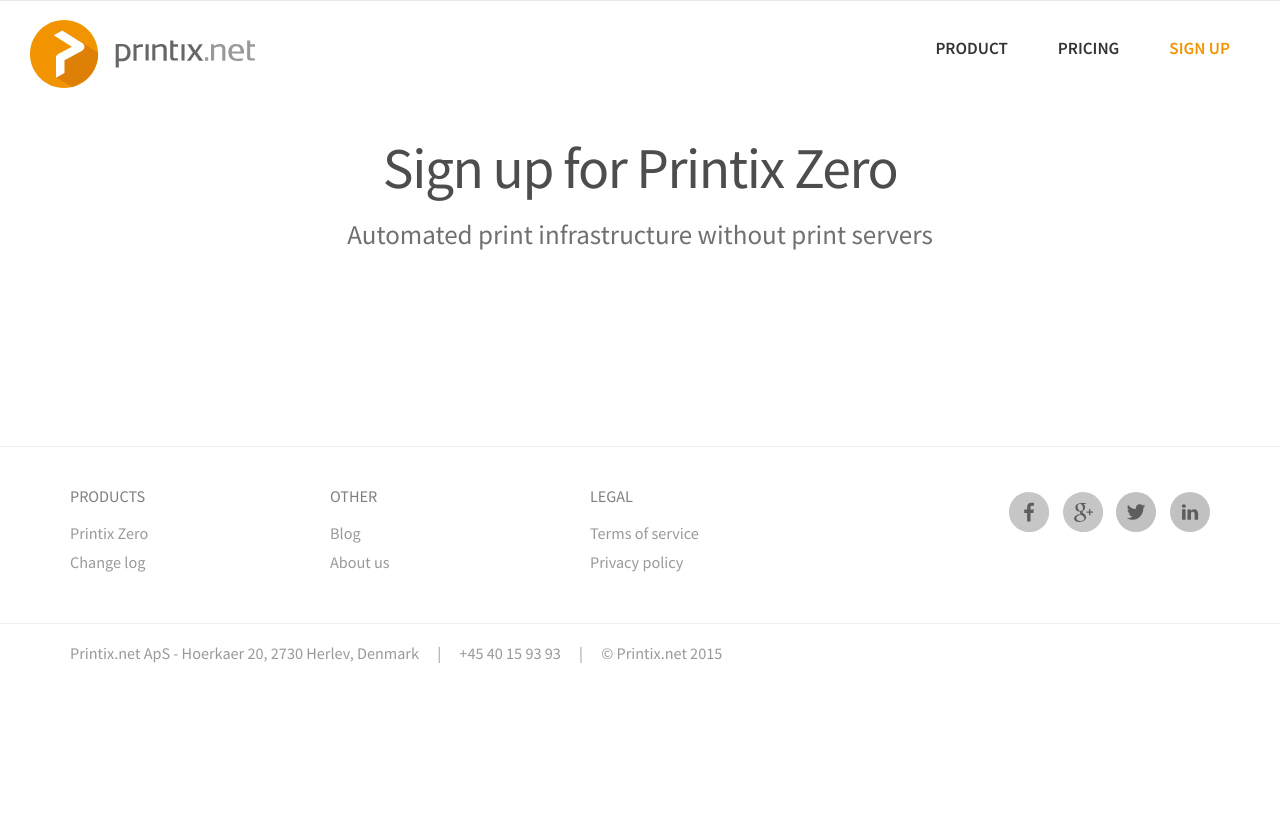
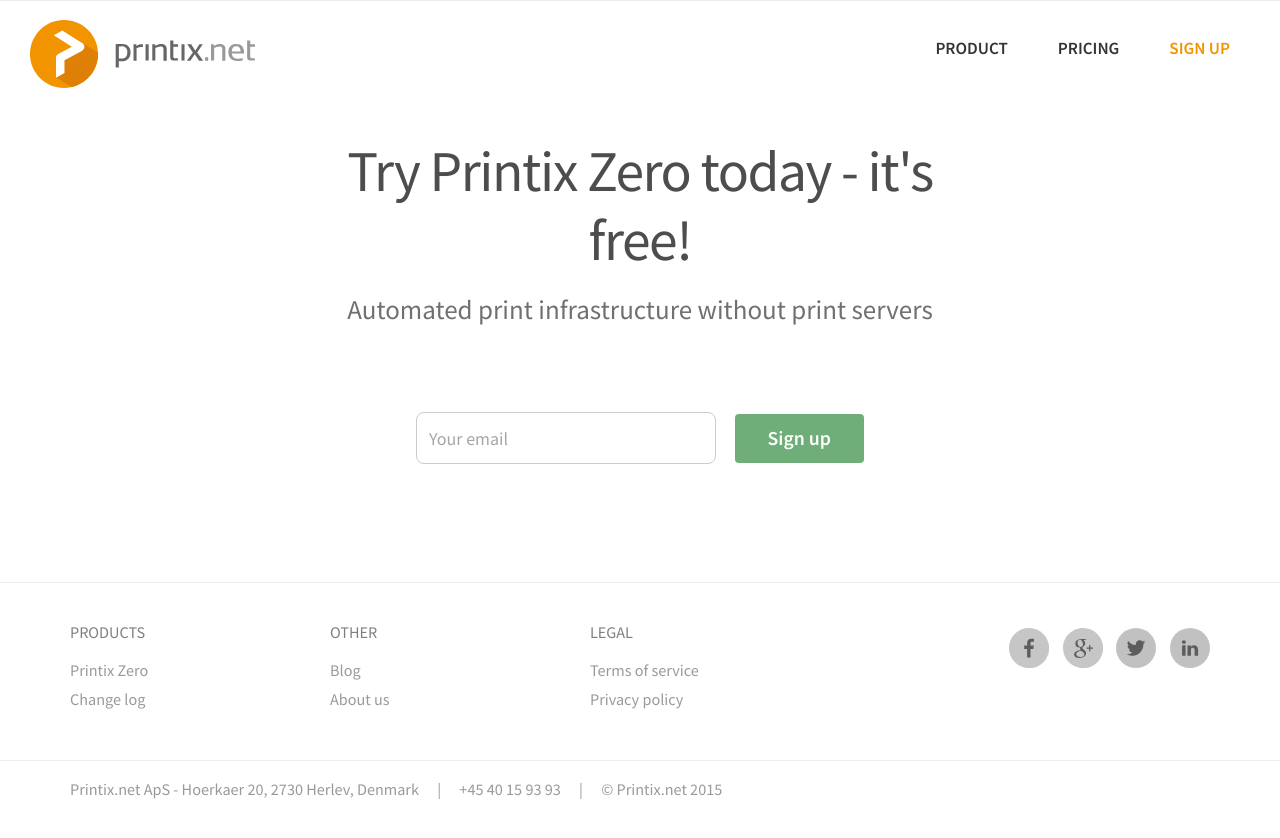
Before and after one commit to aakjaer/printix, a Jekyll site: the page built from zero/sign-up/index.html, in a window 1280 px wide. Shown: the top 838 px of the page. Built offline with Jekyll 4.4.1, drawn with Linux system fonts in a browser that asks for light colours; Markdown is read by kramdown in place of the engine named in the settings.

Commit message:
Adding sign-up/thank-you flow

```diff
--- a/_includes/sign-up.html
+++ b/_includes/sign-up.html
@@ -1,5 +1,5 @@
 <!-- sign up cta -->
-<div class="section-sign-up-cta section section-gray section-compact animate fadein">
+<div class="section-sign-up section section-gray section-compact animate fadein">
 	<div class="section-content">
 		<h3 class="section-heading-sm editable">
 			{{ include.header }}
--- a/assets/_scss/_sections.scss
+++ b/assets/_scss/_sections.scss
@@ -260,7 +260,7 @@
 }
 
 
-.section-sign-up-cta {
+.section-sign-up {
     text-align: center;
 
     .form {
--- a/assets/_scss/_type.scss
+++ b/assets/_scss/_type.scss
@@ -80,6 +80,7 @@
     font-weight: 400;
     text-align: center;
     letter-spacing: -0.025em;
+    line-height: 1.2;
 
     @media (min-width: $screen-xs-min) {
         font-size: 8vw;
--- a/zero/sign-up/index.html
+++ b/zero/sign-up/index.html
@@ -3,9 +3,21 @@
 bodyclass: page-sign-up
 ---
 
-<div class="section">
+<div class="section section-sign-up">
 	<div class="section-content">
-		<h1 class="hero-heading editable">Sign up for Printix Zero</h1>
+		<h1 class="hero-heading editable">Try Printix Zero today - it's free!</h1>
 		<p class="lead editable">Automated print infrastructure without print servers</p>
+
+		<form accept-charset="UTF-8" action="https://xr236.infusionsoft.com/app/form/process/85769165630c12769abd3540125bd5ac" class="infusion-form form form-inline text-center" method="POST">
+		    <input name="inf_form_xid" type="hidden" value="85769165630c12769abd3540125bd5ac">
+		    <input name="inf_form_name" type="hidden" value="Sign up for newsletter">
+		    <input name="infusionsoft_version" type="hidden" value="1.41.0.37">
+		    <div class="form-group">
+		        <input placeholder="Your email" class="infusion-field-input-container form-control" id="inf_field_Email" name="inf_field_Email" type="email" required>
+		    </div>
+		    <div class="form-group">
+		        <button type="submit" class="btn btn-primary">Sign up</button>
+		    </div>
+		</form>
 	</div>
 </div>
```
Also changed, not shown: thank-you/index.html (added, +14 -0 lines).
